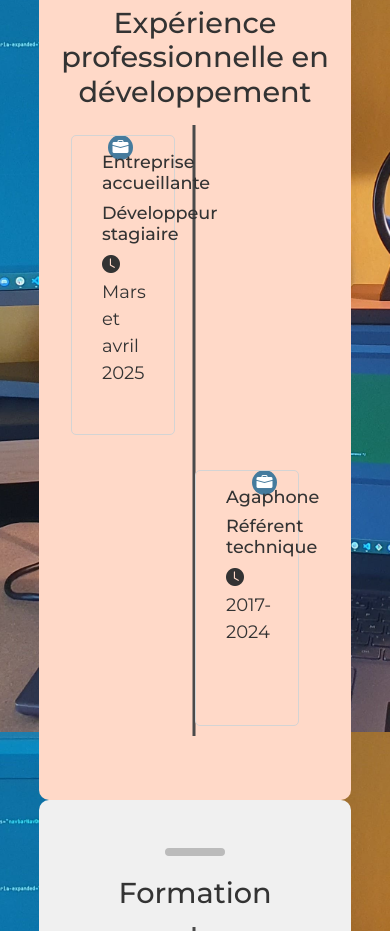
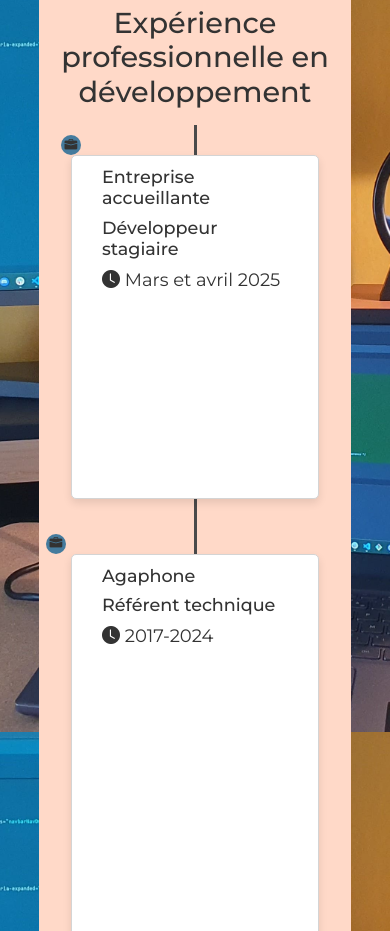
Before and after one commit to DonovanGROUT/CV, a plain HTML site: page index.html in a window 390 px wide. Shown: the part 1800-2731 px from the top of the page. Drawn offline with nearby package versions, Linux system fonts and the light colour scheme.

Commit message:
Amélioration de la timeline et ses animations Réglage de plusieurs problèmes de responsive design

```diff
--- a/css/style.css
+++ b/css/style.css
@@ -41,7 +41,7 @@ body::before {
 
 a {
     text-decoration: none;
-    color: inherit; /* Assure que les liens héritent de la couleur du texte */
+    color: inherit;
 }
 
 p {
@@ -65,7 +65,6 @@ button:hover,
 }
 
 /* Boutons principaux et navbar-brand */
-
 .navbar-toggler,
 .btn-primary,
 .nav-link {
@@ -140,7 +139,6 @@ section {
 }
 
 /* Titres et heading */
-
 .heading h2 {
     font-size: 2.5rem;
     margin-bottom: 1rem;
@@ -166,6 +164,7 @@ section {
 }
 
 /* Timeline */
+/* Timeline */
 .timeline {
     list-style: none;
     padding: 0;
@@ -189,13 +188,13 @@ section {
     width: 50%;
     padding: 10px 20px;
     transition: transform 0.6s ease-out, opacity 0.6s ease-out;
-    opacity: 0; /* Initialisation de l'animation */
-    transform: translateX(-50px); /* Position initiale pour l'animation */
+    opacity: 0;
+    transform: translateX(-50px);
 }
 
 .timeline-item.in-view {
     opacity: 1;
-    transform: translateX(0); /* Fin de l'animation */
+    transform: translateX(0);
 }
 
 .timeline-item.timeline-inverted {
@@ -208,23 +207,20 @@ section {
     position: relative;
     border: 1px solid #d4d4d4;
     border-radius: 5px;
-    padding: 15px;
+    padding: 10px 20px; /* Ajustez le padding */
     font-size: 0.9rem;
+    box-shadow: 0 4px 8px rgba(0, 0, 0, 0.1); /* Ajoutez une ombre légère */
+    background-color: #ffffff; /* Assurez-vous que le fond est blanc ou clair */
 }
 
 .timeline-item .timeline-badge {
-    color: #fff;
-    width: 25px;
-    height: 25px;
-    line-height: 25px;
-    font-size: 1rem;
-    text-align: center;
-    position: absolute;
-    top: 10px;
-    left: 50%; /* Centrer la badge */
-    margin-left: -15px;
     background-color: var(--secondary-color);
     border-radius: 50%;
+    width: 20px; /* Réduisez la taille du badge */
+    height: 20px;
+    line-height: 20px;
+    font-size: 0.8rem;
+    text-align: center;
 }
 
 .timeline-item.timeline-inverted .timeline-badge {
@@ -237,17 +233,17 @@ section {
 }
 
 /* Masquer les paragraphes de la timeline par défaut */
-.timeline-item .timeline-body p {
-    opacity: 0;
+.timeline-item .timeline-body {
     max-height: 0;
     overflow: hidden;
     transition: opacity 0.6s ease, max-height 0.6s ease;
+    opacity: 0;
 }
 
 /* Afficher les paragraphes lors du survol */
-.timeline-item:hover .timeline-body p {
+.timeline-item:hover .timeline-body {
     opacity: 1;
-    max-height: 500px; /* Valeur arbitraire pour permettre l'affichage complet */
+    max-height: 500px; /* Vous pouvez ajuster cette valeur si nécessaire */
 }
 
 /* Ajuster la taille des titres pour mieux s'intégrer dans la réduction */
@@ -255,6 +251,37 @@ section {
 .timeline-item .timeline-heading h4 {
     font-size: 1.1rem;
 }
+
+/* Ajustements pour les petits écrans */
+@media (max-width: 768px) {
+    .timeline-item {
+        width: 100%;
+        padding-left: 20px;
+        padding-right: 20px;
+    }
+
+    .timeline-item.timeline-inverted {
+        left: 0;
+        padding-right: 20px;
+        padding-left: 20px;
+    }
+
+    .timeline-item .timeline-badge {
+        left: 10px;
+        margin-left: 0;
+    }
+
+    .timeline-item.timeline-inverted .timeline-badge {
+        left: auto;
+        right: 10px;
+    }
+
+    .timeline-item .timeline-body {
+        max-height: none; /* Supprimez la limite de hauteur pour les petits écrans */
+        overflow: visible; /* Assurez-vous que le texte est entièrement visible */
+    }
+}
+
 
 /* Styles pour les cartes du portfolio */
 .portfolio-card {
@@ -315,7 +342,6 @@ section {
 }
 
 /* Icônes de défilement pour le carousel des recommandations */
-
 #carouselExampleControls {
     position: relative;
 }
@@ -350,7 +376,6 @@ section {
 }
 
 /* Formulaire de contact */
-
 form .form-group {
     margin-bottom: 15px;
 }
@@ -379,7 +404,7 @@ form textarea[name="message"] {
 /* Ajustements du formulaire pour les petits écrans */
 @media (max-width: 768px) {
     form input[type="text"]#phone {
-        width: 50%; /* Prend la moitié de la largeur disponible */
+        width: 50%;
     }
 
     form input[type="text"],
@@ -389,7 +414,14 @@ form textarea[name="message"] {
     }
 }
 
-/* Barre réseaux sociaux */
+/* Footer + barre réseaux sociaux */
+
+footer {
+    background-color: transparent; /* Supprime la couleur noire */
+    color: var(--text-color); /* Assure que le texte reste lisible */
+    padding: 20px 0;
+}
+
 .social-sidebar {
     position: fixed;
     top: 50%;
@@ -409,14 +441,17 @@ form textarea[name="message"] {
 }
 
 .social-sidebar a:hover {
-    color: var(--dark-background);
+    color: var(--primary-color);
 }
+
+
+
 
 /* Divers */
 .divider {
     width: 60px;
     height: 2px;
-    background-color: #333333;
+    background-color: --text-color;
     margin: 0 auto 20px;
     border: 4px solid #bbb;
     border-radius: 5px;
@@ -453,7 +488,7 @@ form textarea:focus {
 }
 
 /* Ajustements des icônes et de la barre centrale dans la timeline pour petits écrans */
-@media (max-width: 768px) {
+/* @media (max-width: 768px) {
     .timeline:before {
         left: 50%;
         transform: translateX(-50%);
@@ -465,9 +500,48 @@ form textarea:focus {
     }
 
     .timeline-item .timeline-panel {
-        padding-left: 30px; /* Centrer l'icône par rapport au texte */
+        padding-left: 30px;
+    }
+} */
+
+@media (max-width: 768px) {
+    .timeline-item {
+        width: 100%;
+        padding-left: 20px;
+        padding-right: 20px;
+    }
+
+    .timeline-item.timeline-inverted {
+        left: 0;
+        padding-right: 20px;
+        padding-left: 20px;
+    }
+
+    .timeline-item .timeline-badge {
+        left: 10px;
+        margin-left: 0;
+    }
+
+    .timeline-item.timeline-inverted .timeline-badge {
+        left: auto;
+        right: 10px;
     }
 }
+
+@media (min-width: 769px) {
+    .timeline-item.timeline-inverted {
+        left: 50%;
+        padding-left: 20px;
+        padding-right: 20px;
+    }
+
+    .timeline-item {
+        padding-left: 30px;
+        padding-right: 20px;
+    }
+}
+
+
 
 /* Ajustement de l'ancrage pour compenser la barre de navigation sticky */
 :target:before {
--- a/index.html
+++ b/index.html
@@ -348,7 +348,7 @@
 
         <!-- Footer réseaux sociaux -->
 
-        <footer class="bg-dark text-white py-4">
+        <footer class="text-white py-4">
             <div class="container text-center">
                 <div class="social-sidebar">
                     <a href="https://github.com/DonovanGROUT" target="_blank" class="bi-github"></a>
--- a/js/scripts.js
+++ b/js/scripts.js
@@ -28,7 +28,11 @@ document.addEventListener('DOMContentLoaded', () => {
         const targetId = e.currentTarget.getAttribute('href').substring(1);
         const targetElement = document.getElementById(targetId);
         if (targetElement) {
-            targetElement.scrollIntoView({ behavior: 'smooth' });
+            const offset = document.querySelector('.navbar').offsetHeight;  // Offset pour la navbar sticky
+            window.scrollTo({
+                top: targetElement.offsetTop - offset,
+                behavior: 'smooth'
+            });
             updateActiveLink(navLinks, targetId);
             updateActiveLink(dropdownItems, targetId);
         }
@@ -76,4 +80,30 @@ document.addEventListener('DOMContentLoaded', () => {
     }, { threshold: 0.1 });
 
     timelineItems.forEach(item => timelineObserver.observe(item));
+
+    // Correction de la position des badges et des barres de la timeline sur petits écrans
+    const adjustTimelineLayout = () => {
+        const isSmallScreen = window.innerWidth < 768;
+
+        timelineItems.forEach(item => {
+            const badge = item.querySelector('.timeline-badge');
+            const panel = item.querySelector('.timeline-panel');
+
+            if (isSmallScreen) {
+                badge.style.left = '50%';
+                badge.style.transform = 'translateX(-50%)';
+                panel.style.paddingLeft = '30px';
+            } else {
+                badge.style.left = '';
+                badge.style.transform = '';
+                panel.style.paddingLeft = '';
+            }
+        });
+    };
+
+    // Appel initial pour ajuster la timeline au chargement de la page
+    adjustTimelineLayout();
+
+    // Ré-ajuster la timeline lors du redimensionnement de la fenêtre
+    window.addEventListener('resize', adjustTimelineLayout);
 });
```
